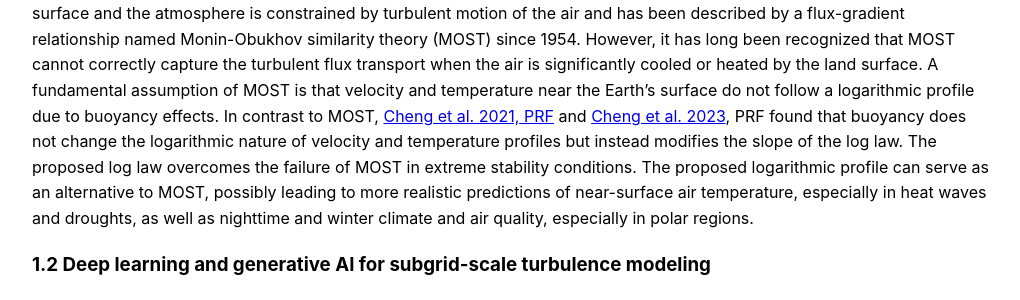
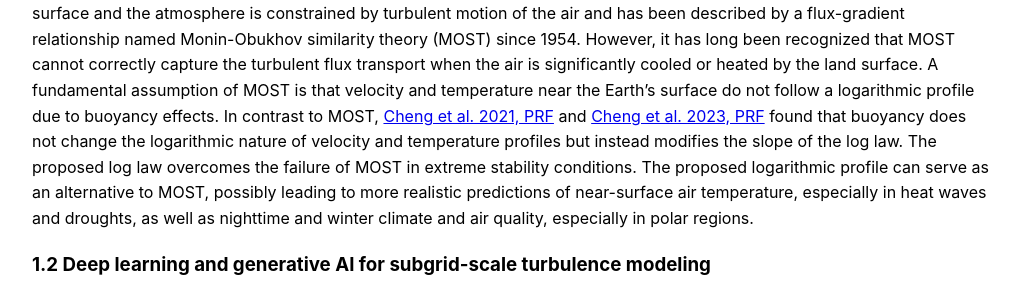
Before and after one commit to yc2965/yc2965.github.io, a Jekyll site: the page built from research.md, in a window 1280 px wide and 900 px high, scrolled down 466 px. Shown: the part 154-454 px from the top of the window, without its empty margins (128-1148 px from the left). Built offline with Jekyll 4.4.1, drawn with Linux system fonts in a browser that asks for light colours; our own code applies the rules of GitHub Pages for plain Markdown files.

```diff
--- a/research.md
+++ b/research.md
@@ -9,7 +9,7 @@ My research has focused on advancing turbulence theory and modeling, investigati
 ### 1.1 New velocity/temperature log-law for atmospheric boundary layers
 **Editors' Suggestion** at Physical Review Fluids
 
-In global weather and climate models, the exchange of momentum, heat, moisture and carbon dioxide between the Earth’s surface and the atmosphere is constrained by turbulent motion of the air and has been described by a flux-gradient relationship named Monin-Obukhov similarity theory (MOST) since 1954. However, it has long been recognized that MOST cannot correctly capture the turbulent flux transport when the air is significantly cooled or heated by the land surface. A fundamental assumption of MOST is that velocity and temperature near the Earth’s surface do not follow a logarithmic profile due to buoyancy effects. In contrast to MOST, [Cheng et al. 2021, PRF](https://doi.org/10.1103/PhysRevFluids.6.034606) and [Cheng et al. 2023](https://doi.org/10.1103/PhysRevFluids.8.114602), PRF found that buoyancy does not change the logarithmic nature of velocity and temperature profiles but instead modifies the slope of the log law. The proposed log law overcomes the failure of MOST in extreme stability conditions. The proposed logarithmic profile can serve as an alternative to MOST, possibly leading to more realistic predictions of near-surface air temperature, especially in heat waves and droughts, as well as nighttime and winter climate and air quality, especially in polar regions.
+In global weather and climate models, the exchange of momentum, heat, moisture and carbon dioxide between the Earth’s surface and the atmosphere is constrained by turbulent motion of the air and has been described by a flux-gradient relationship named Monin-Obukhov similarity theory (MOST) since 1954. However, it has long been recognized that MOST cannot correctly capture the turbulent flux transport when the air is significantly cooled or heated by the land surface. A fundamental assumption of MOST is that velocity and temperature near the Earth’s surface do not follow a logarithmic profile due to buoyancy effects. In contrast to MOST, [Cheng et al. 2021, PRF](https://doi.org/10.1103/PhysRevFluids.6.034606) and [Cheng et al. 2023, PRF](https://doi.org/10.1103/PhysRevFluids.8.114602) found that buoyancy does not change the logarithmic nature of velocity and temperature profiles but instead modifies the slope of the log law. The proposed log law overcomes the failure of MOST in extreme stability conditions. The proposed logarithmic profile can serve as an alternative to MOST, possibly leading to more realistic predictions of near-surface air temperature, especially in heat waves and droughts, as well as nighttime and winter climate and air quality, especially in polar regions.
 
 
 
```
